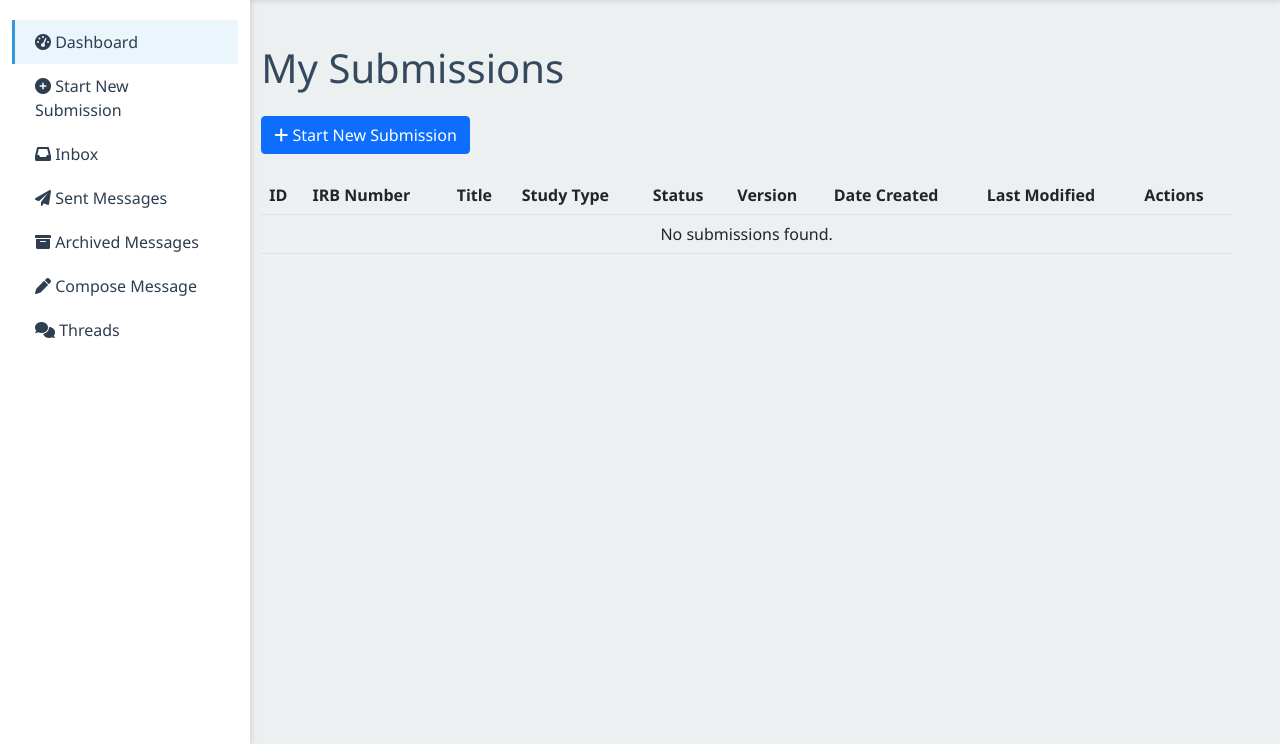
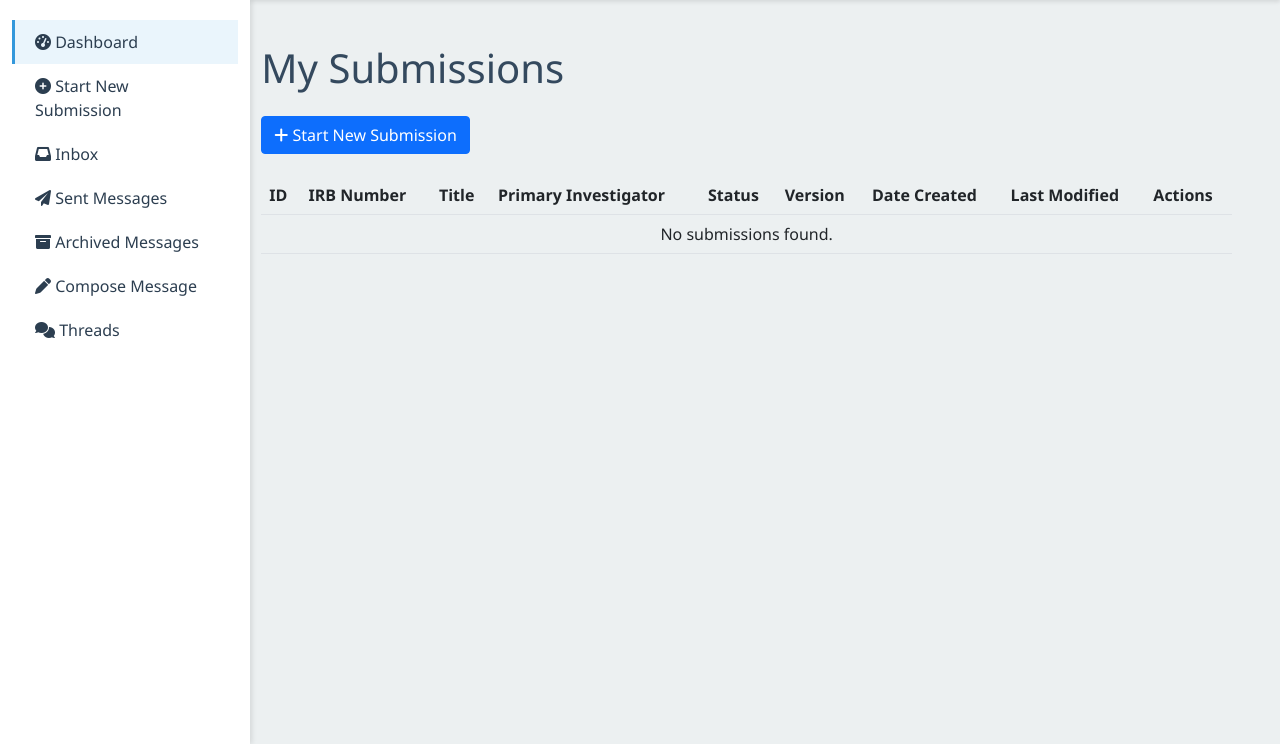
Before and after one commit to IyadSultan/IRN3, a Django app: template submission/templates/submission/dashboard.html in a window 1280 px wide. Shown: the part 56-800 px from the top of the page. Run offline with Django 5.2, Linux system fonts and the light colour scheme; the template is opened without the code that fills it, so the values that code supplies are empty; parts of the project's set-up code (start-up, migrations or seed data) failed here and were passed over; some libraries are stand-ins or nearby versions.

Commit message:
PI name in dashboard

```diff
--- a/submission/templates/submission/dashboard.html
+++ b/submission/templates/submission/dashboard.html
@@ -22,7 +22,7 @@
                     <th>ID</th>
                     <th>IRB Number</th>
                     <th>Title</th>
-                    <th>Study Type</th>
+                    <th>Primary Investigator</th>
                     <th>Status</th>
                     <th>Version</th>
                     <th>Date Created</th>
@@ -36,7 +36,7 @@
                     <td>{{ submission.temporary_id|default:"" }}</td>
                     <td>{{ submission.irb_number|default:"N/A" }}</td>
                     <td>{{ submission.title|default:"" }}</td>
-                    <td>{{ submission.study_type.name|default:"" }}</td>
+                    <td>{{ submission.primary_investigator.userprofile.full_name }}</td>
                     <td>
                         <span class="badge
                             {% if submission.status == 'draft' %}
--- a/submission/views.py
+++ b/submission/views.py
@@ -47,7 +47,10 @@ def dashboard(request):
 
     submissions = Submission.objects.filter(
         primary_investigator=request.user
-    ).select_related('study_type')
+    ).select_related(
+        'primary_investigator',
+        'primary_investigator__userprofile'
+    )
 
     # Get the actual latest version for each submission from FormDataEntry
     for submission in submissions:
```
